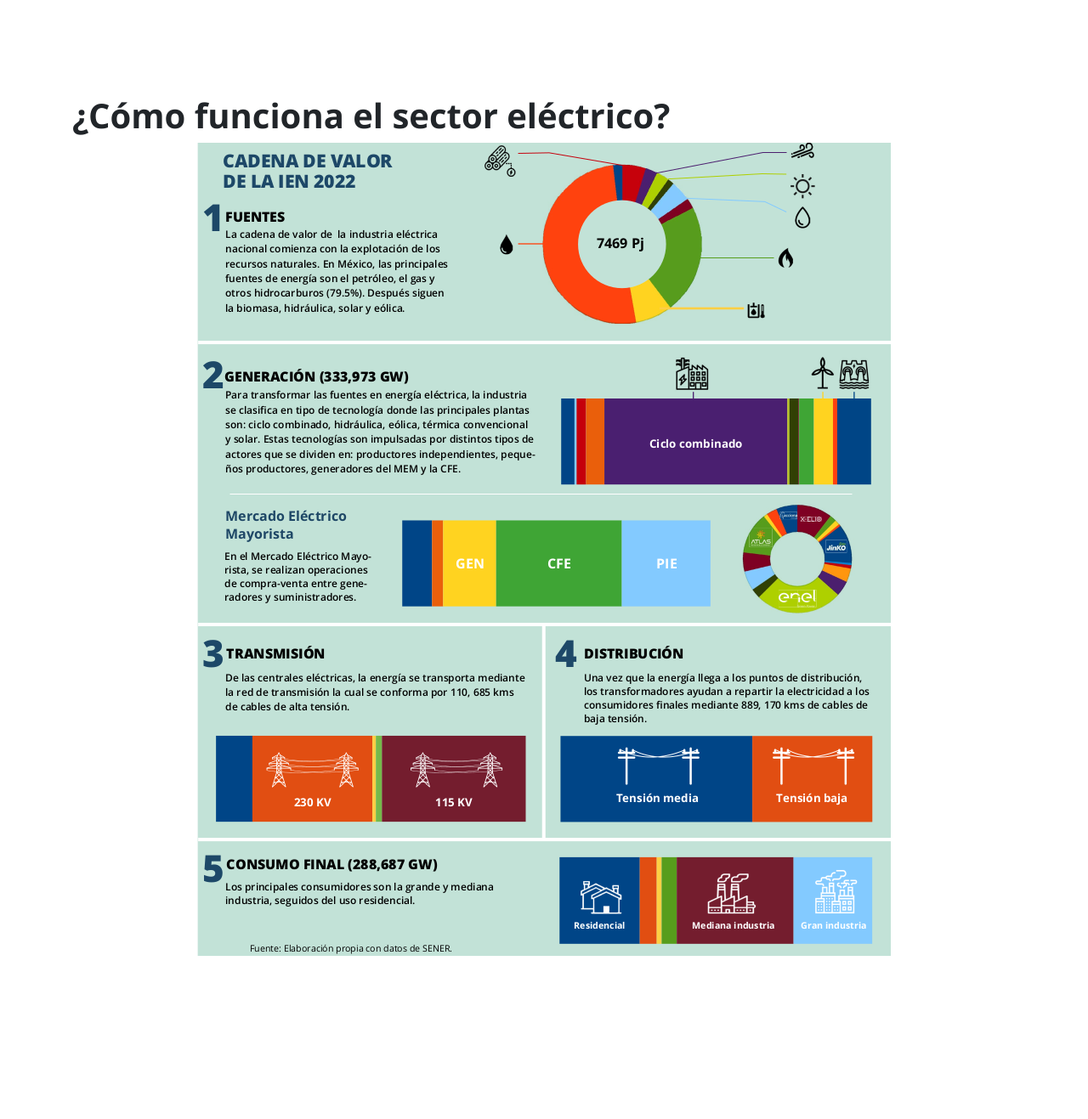
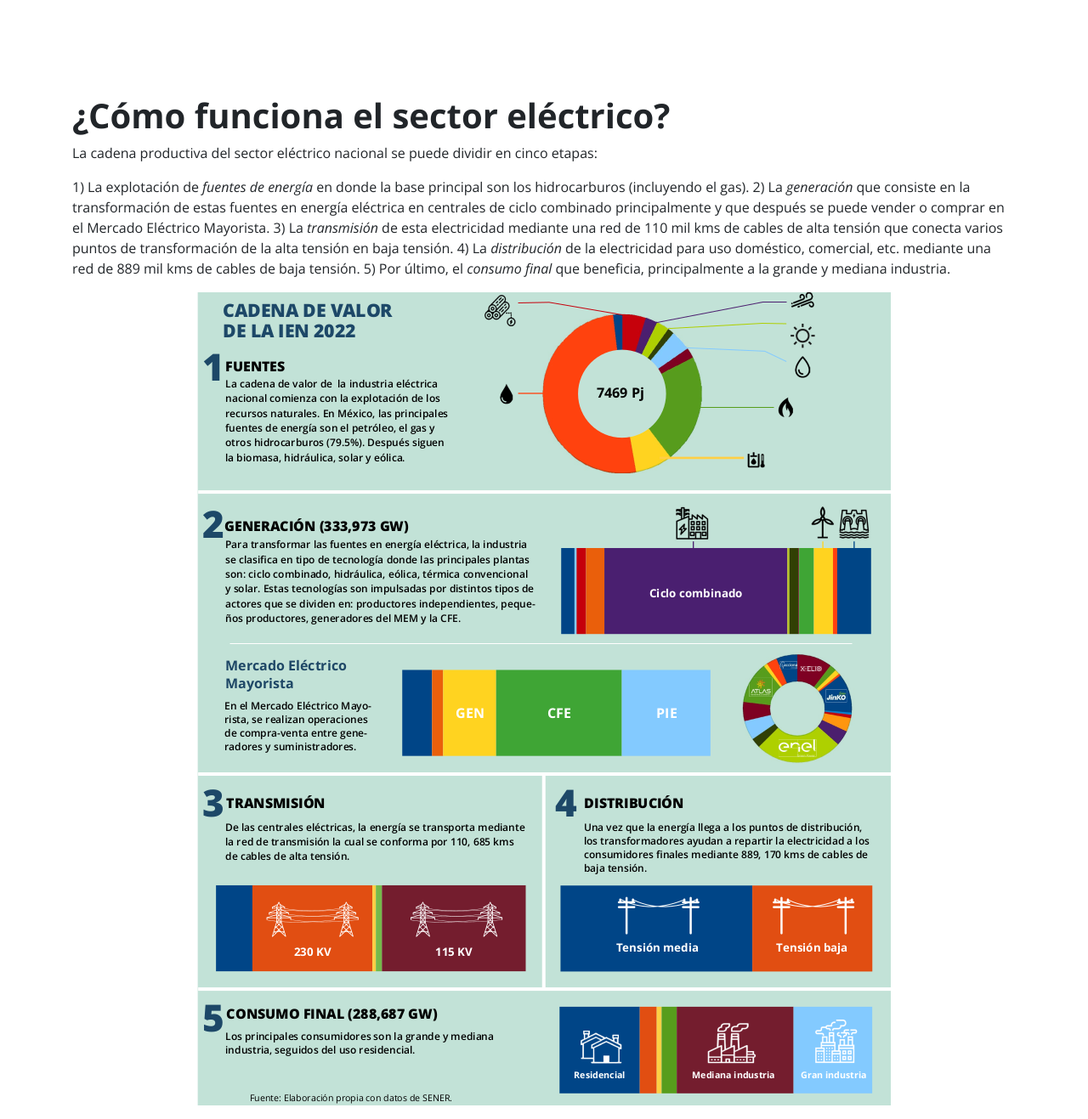
Before and after one commit to ProjectPODER/quien-es-quien-en-la-ien, a Jekyll site: the page built from 3-infografia.md, in a window 1280 px wide. Shown: the whole page at 85% size. Built offline with Jekyll 4.4.1, drawn with Linux system fonts in a browser that asks for light colours; before the commit the page ends 1141 px from its top, so only the background shows below that.

Commit message:
Update 3-infografia.md

```diff
--- a/3-infografia.md
+++ b/3-infografia.md
@@ -6,5 +6,13 @@ permalink: /como-funciona-el-sector-electrico/
 
 # ¿Cómo funciona el sector eléctrico?
 
+La cadena productiva del sector eléctrico nacional se puede dividir en cinco etapas:
+
+1) La explotación de *fuentes de energía* en donde la base principal son los hidrocarburos (incluyendo el gas).
+2) La *generación* que consiste en la transformación de estas fuentes en energía eléctrica en centrales de ciclo combinado principalmente y que después se puede vender o comprar en el Mercado Eléctrico Mayorista.
+3) La *transmisión* de esta electricidad mediante una red de 110 mil kms de cables de alta tensión que conecta varios puntos de transformación de la alta tensión en baja tensión.
+4) La *distribución* de la electricidad para uso doméstico, comercial, etc. mediante una red de 889 mil kms de cables de baja tensión.
+5) Por último, el *consumo final* que beneficia, principalmente a la grande y mediana industria.
+
 {:.image-post}
 ![CIBIOGEM. Crédito: Ricardo Balderas]({{ site.baseurl }}/assets/img/GRÁFICO2_TB.png)
```
